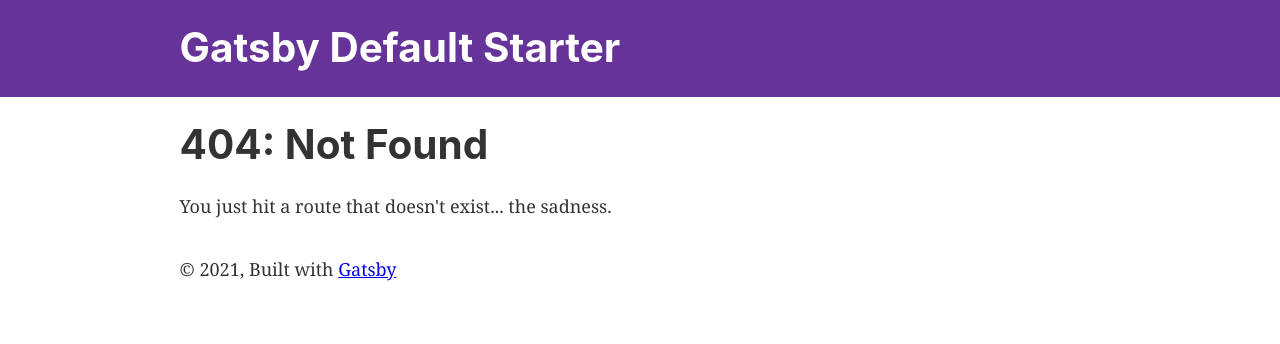
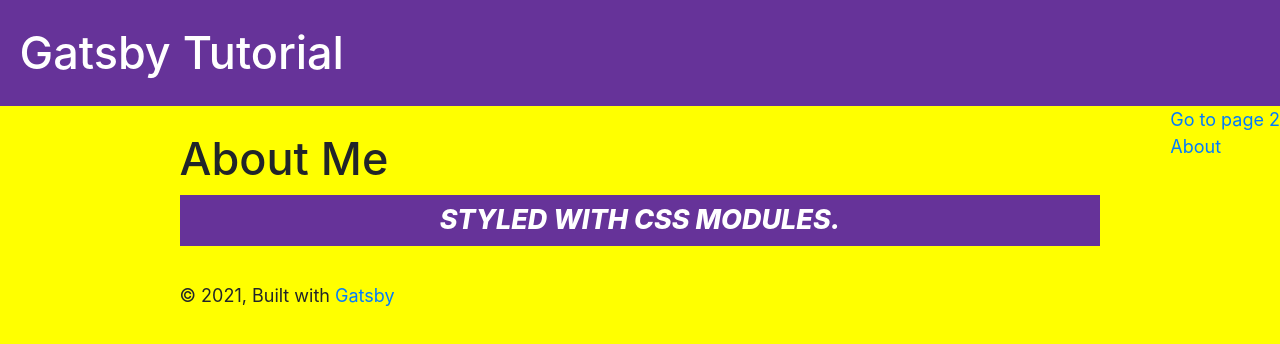
Before and after one commit to HrudyaR/gatsby-starter, a Gatsby site: page /about in a window 1280 px wide. Before the commit this address had no page. Built offline with nearby package versions, Linux system fonts and the light colour scheme; Gatsby itself is replaced by a stand-in of ours.

Commit message:
gatsby changes

```diff
--- a/gatsby-browser.js
+++ b/gatsby-browser.js
@@ -5,3 +5,7 @@
  */
 
 // You can delete this file if you're not using it
+import "bootstrap/dist/css/bootstrap.css";
+import "jquery/dist/jquery.min.js";
+import "bootstrap/dist/js/bootstrap.bundle.js";
+import "./src/styles/global.css"
--- a/gatsby-config.js
+++ b/gatsby-config.js
@@ -1,8 +1,8 @@
 module.exports = {
   siteMetadata: {
-    title: `Gatsby Default Starter`,
+    title: `Gatsby Tutorial`,
     description: `Kick off your next, great Gatsby project with this default starter. This barebones starter ships with the main Gatsby configuration files you might need.`,
-    author: `@gatsbyjs`,
+    author: `@gatsbyjs`
   },
   plugins: [
     `gatsby-plugin-react-helmet`,
--- a/package.json
+++ b/package.json
@@ -5,6 +5,8 @@
   "version": "0.1.0",
   "author": "Kyle Mathews <mathews.kyle@gmail.com>",
   "dependencies": {
+    "@popperjs/core": "^2.9.2",
+    "bootstrap": "^4.6.0",
     "gatsby": "^3.2.1",
     "gatsby-plugin-gatsby-cloud": "^2.2.0",
     "gatsby-plugin-image": "^1.2.0",
@@ -14,6 +16,7 @@
     "gatsby-plugin-sharp": "^3.2.0",
     "gatsby-source-filesystem": "^3.2.0",
     "gatsby-transformer-sharp": "^3.2.0",
+    "jquery": "^3.6.0",
     "prop-types": "^15.7.2",
     "react": "^17.0.1",
     "react-dom": "^17.0.1",
--- /dev/null
+++ b/src/components/fancy-paragraph.js
@@ -0,0 +1,6 @@
+import React from "react";
+import * as fancyParagraphStyles from "./fancy-paragraph.module.css";
+
+const FancyParagraph = (props) => <p className={fancyParagraphStyles.fancy}>{props.paragraphText}</p>
+
+export default FancyParagraph
--- /dev/null
+++ b/src/components/fancy-paragraph.module.css
@@ -0,0 +1,11 @@
+.fancy {
+    font-size: 1.5rem;
+    text-align: center;
+    line-height: 1.2;
+    padding: 0.5rem;
+    color: #fff;
+    background-color: rebeccapurple;
+    font-weight: 800;
+    font-style: italic;
+    text-transform: uppercase;
+}
--- a/src/components/header.js
+++ b/src/components/header.js
@@ -11,9 +11,9 @@
   >
     <div
       style={{
-        margin: `0 auto`,
         maxWidth: 960,
         padding: `1.45rem 1.0875rem`,
+        width: 500
       }}
     >
       <h1 style={{ margin: 0 }}>
@@ -28,6 +28,15 @@
         </Link>
       </h1>
     </div>
+    <div style={{
+      margin: `0 auto`,
+      float: "right"
+    }}>
+      <p>
+        <Link to="/page-2/">Go to page 2</Link> <br />
+        <Link to="/about/">About</Link>
+      </p>
+    </div>
   </header>
 )
 
--- a/src/components/layout.css
+++ b/src/components/layout.css
@@ -1,3 +1,4 @@
+
 html {
   -ms-text-size-adjust: 100%;
   -webkit-text-size-adjust: 100%;
--- /dev/null
+++ b/src/pages/about.js
@@ -0,0 +1,13 @@
+import React from "react"
+import Layout from "../components/layout"
+import FancyParagraph from "../components/fancy-paragraph"
+
+//const AboutPage = () => <h1>About Me</h1>
+const AboutPage = () => (
+  <Layout>
+    <h1>About Me</h1>
+    <FancyParagraph paragraphText="Styled with CSS Modules." />
+  </Layout>
+)
+
+export default AboutPage
--- a/src/pages/index.js
+++ b/src/pages/index.js
@@ -9,7 +9,7 @@
   <Layout>
     <SEO title="Home" />
     <h1>Hi people</h1>
-    <p>Welcome to your new Gatsby site.</p>
+    <p>Welcome to my Tutorial Demo Site!</p>
     <p>Now go build something great.</p>
     <StaticImage
       src="../images/gatsby-astronaut.png"
@@ -19,10 +19,7 @@
       alt="A Gatsby astronaut"
       style={{ marginBottom: `1.45rem` }}
     />
-    <p>
-      <Link to="/page-2/">Go to page 2</Link> <br />
-      <Link to="/using-typescript/">Go to "Using TypeScript"</Link>
-    </p>
+
   </Layout>
 )
 
--- /dev/null
+++ b/src/styles/global.css
@@ -0,0 +1,3 @@
+body {
+    background-color: yellow;
+}
```
Also changed, not shown: src/pages/page-2.js (+16 -3 lines), 1 other file.
